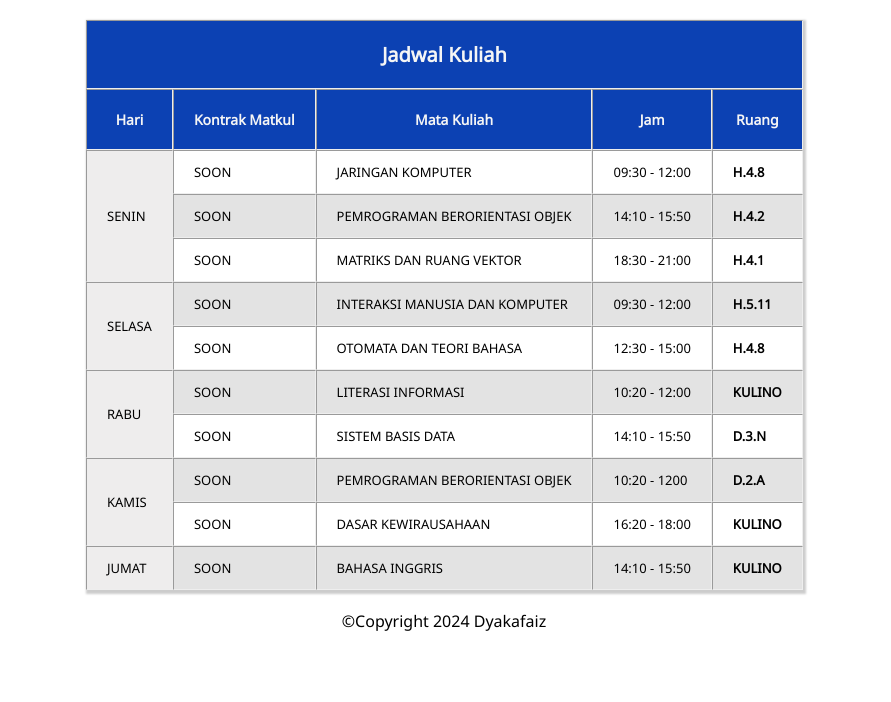
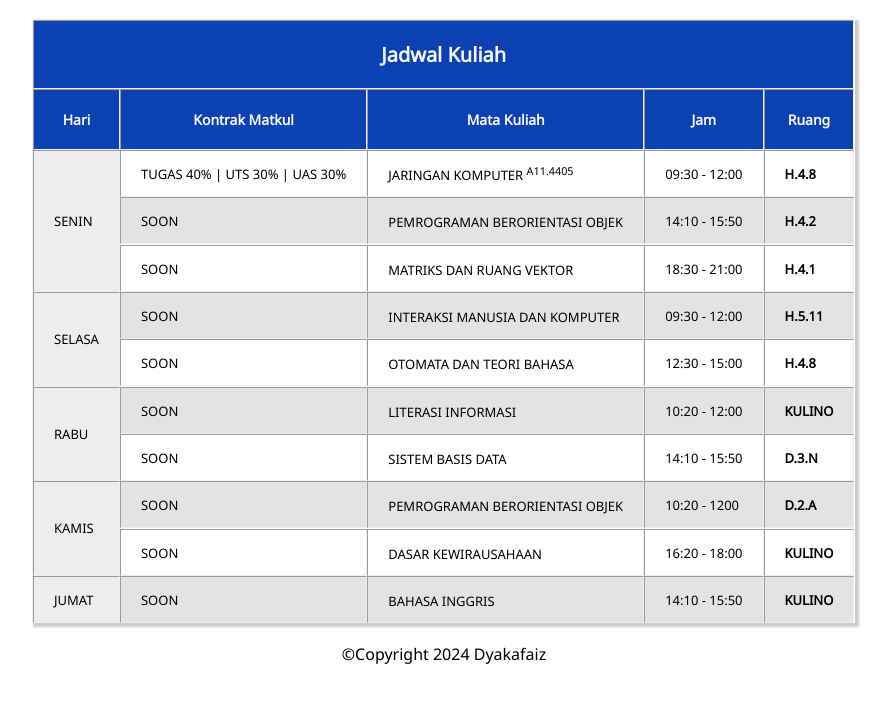
Before and after one commit to DyakaFaiz/faiz-shedule, a React (Vite) app: page / in a window 1280 px wide. Shown: the top 702 px of the page, without its empty margins (196-1087 px from the left). Built offline with nearby package versions, Linux system fonts and the light colour scheme.

Commit message:
update kelompok

```diff
--- a/jadwal.json
+++ b/jadwal.json
@@ -2,18 +2,21 @@
     "senin": [
         {
             "mata_kuliah": "JARINGAN KOMPUTER",
+            "kelompok": "A11.4405",
             "jam": "09:30 - 12:00",
-            "kontrak_kuliah":"SOON",
+            "kontrak_kuliah":"TUGAS 40% | UTS 30%  | UAS 30%",
             "ruang": "H.4.8"
         },
         {
             "mata_kuliah": "PEMROGRAMAN BERORIENTASI OBJEK",
+            "kelompok": "",
             "jam": "14:10 - 15:50",
             "kontrak_kuliah":"SOON",
             "ruang": "H.4.2"
         },
         {
             "mata_kuliah": "MATRIKS DAN RUANG VEKTOR",
+            "kelompok": "",
             "jam": "18:30 - 21:00",
             "kontrak_kuliah":"SOON",
             "ruang": "H.4.1"
@@ -22,12 +25,14 @@
     "selasa":[
         {
             "mata_kuliah": "INTERAKSI MANUSIA DAN KOMPUTER",
+            "kelompok": "",
             "jam": "09:30 - 12:00",
             "kontrak_kuliah":"SOON",
             "ruang": "H.5.11"
         },
         {
             "mata_kuliah": "OTOMATA DAN TEORI BAHASA",
+            "kelompok": "",
             "jam": "12:30 -  15:00",
             "kontrak_kuliah":"SOON",
             "ruang": "H.4.8"
@@ -36,6 +41,7 @@
     "rabu":[
         {
             "mata_kuliah": "LITERASI INFORMASI",
+            "kelompok": "",
             "jam": "10:20 - 12:00",
             "kontrak_kuliah":"SOON",
             "ruang": "KULINO"
@@ -50,6 +56,7 @@
     "kamis":[
         {
             "mata_kuliah": "PEMROGRAMAN BERORIENTASI OBJEK",
+            "kelompok": "",
             "jam": "10:20 - 1200",
             "kontrak_kuliah":"SOON",
             "ruang": "D.2.A"
@@ -64,6 +71,7 @@
     "jumat":[
         {
             "mata_kuliah": "BAHASA INGGRIS",
+            "kelompok": "",
             "jam": "14:10 - 15:50",
             "kontrak_kuliah":"SOON",
             "ruang": "KULINO"
--- a/src/assets/TableBody.jsx
+++ b/src/assets/TableBody.jsx
@@ -20,7 +20,7 @@ function TableBody() {
                                 <tr key={`${hari}-${index}`} className='animate__animated animate__zoomIn animate__delay-1s'>
                                     <td rowSpan={jadwalHariIni.length} className="hari">{hari.toLocaleUpperCase()}</td>
                                     <td className='kontrak-kuliah'>{jadwal.kontrak_kuliah}</td>
-                                    <td>{jadwal.mata_kuliah}</td>
+                                    <td>{jadwal.mata_kuliah} <sup>{jadwal.kelompok}</sup></td>
                                     <td>{jadwal.jam}</td>
                                     <td className='ruang'>{jadwal.ruang}</td>
                                 </tr>
@@ -29,7 +29,7 @@ function TableBody() {
                             return (
                                 <tr key={`${hari}-${index}`} className='animate__animated animate__zoomIn animate__delay-1s'>
                                     <td className='kontrak-kuliah'>{jadwal.kontrak_kuliah}</td>
-                                    <td>{jadwal.mata_kuliah}</td>
+                                    <td>{jadwal.mata_kuliah}<sup>{jadwal.kelompok}</sup></td>
                                     <td>{jadwal.jam}</td>
                                     <td className='ruang'>{jadwal.ruang}</td>
                                 </tr>
```
